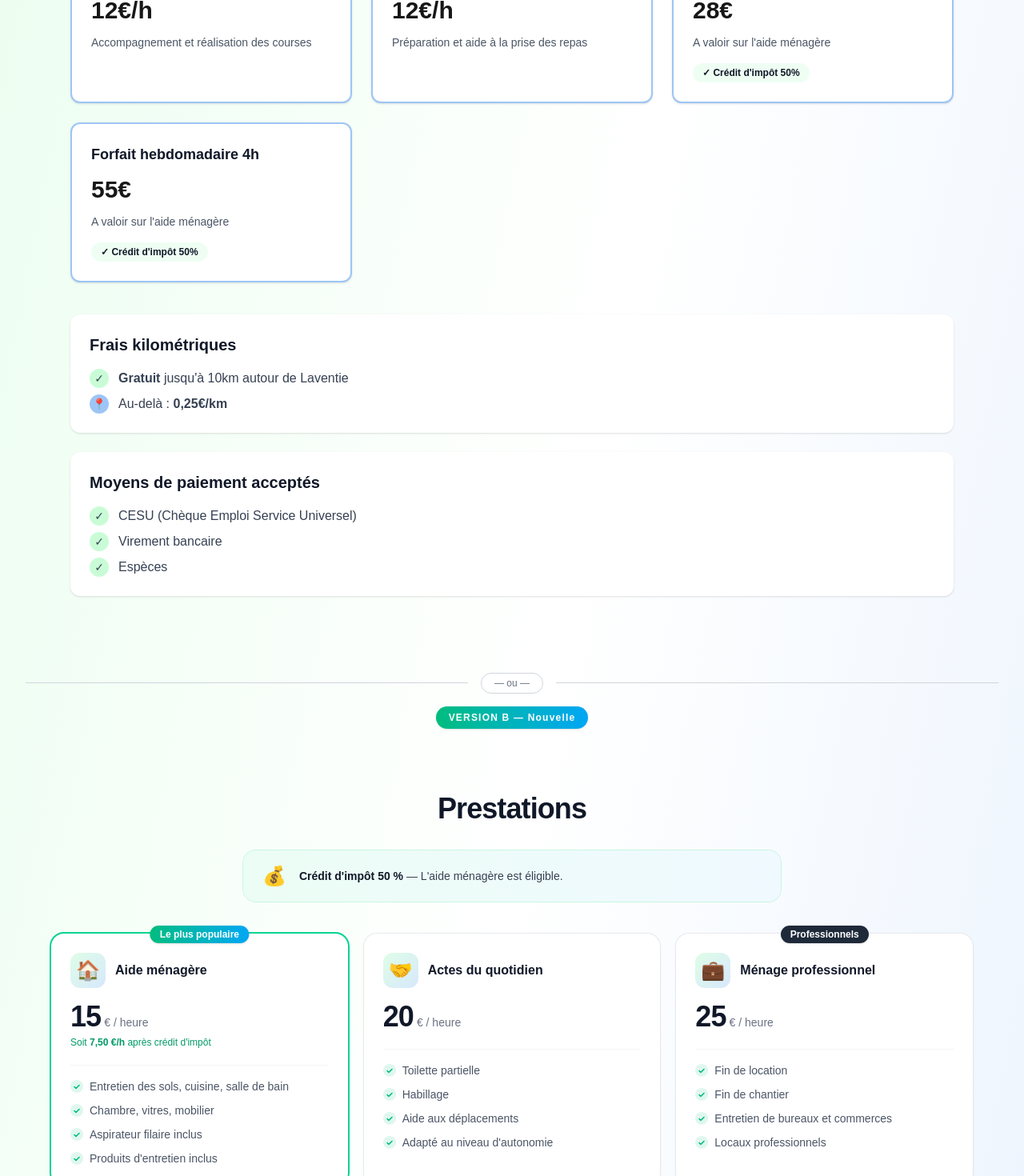
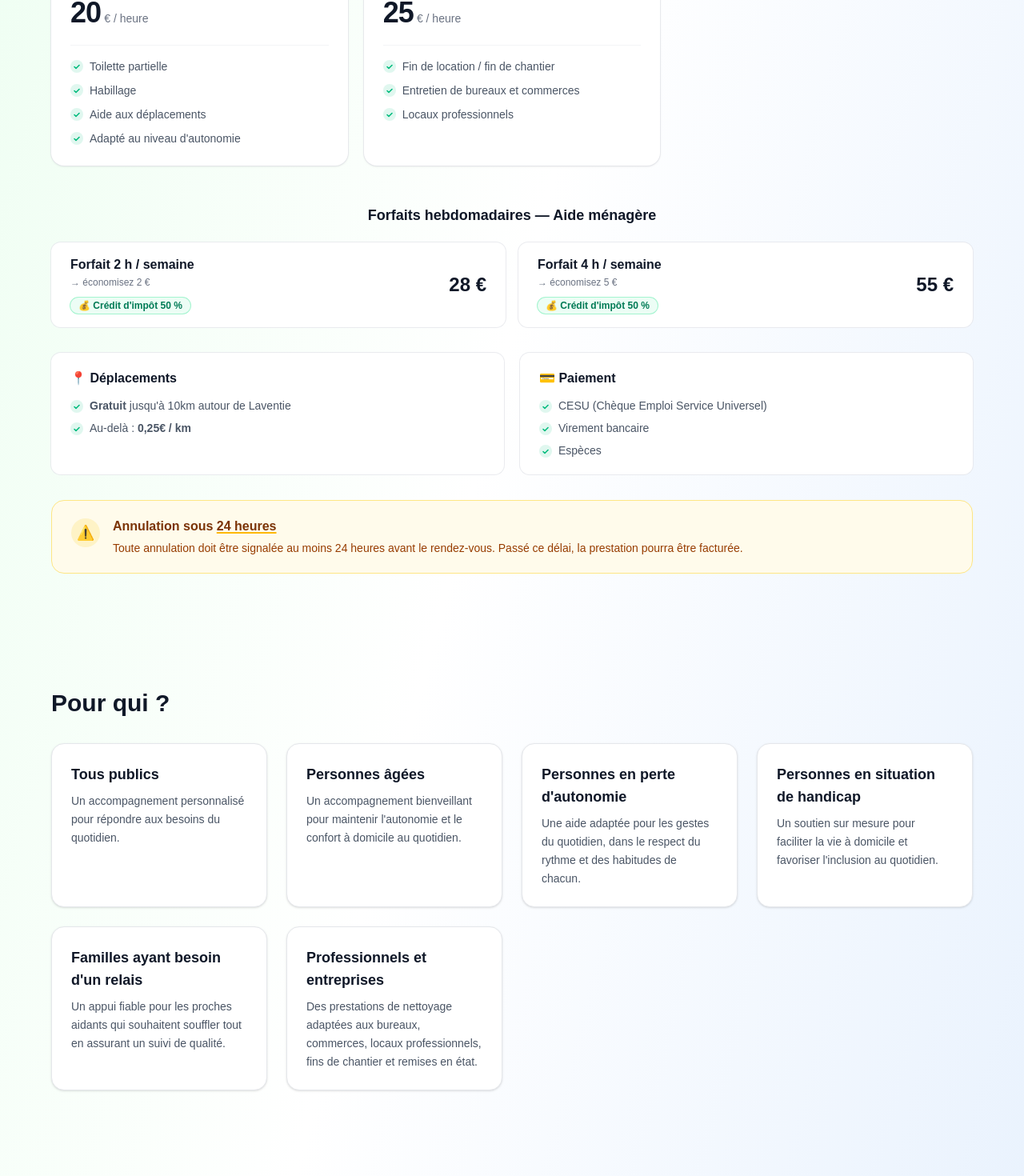
Before and after one commit to nboyet/amservices, a Next.js app: page / in a window 1280 px wide. Shown: the part 2060-3530 px from the top of the page at 80% size. Built offline with nearby package versions, Linux system fonts and the light colour scheme.

Commit message:
feat: add cancellation policy (24h notice) across tarifs and contact sections

```diff
--- /dev/null
+++ b/app/_components/CancellationNotice.tsx
@@ -0,0 +1,73 @@
+import type { FC } from "react";
+import type { CancellationPolicy } from "../_types";
+
+interface CancellationNoticeProps {
+  policy: CancellationPolicy;
+  /** "banner" = ambre proéminent (section tarifs), "inline" = sobre (section contact) */
+  variant?: "banner" | "inline";
+}
+
+const CancellationNotice: FC<CancellationNoticeProps> = ({
+  policy,
+  variant = "inline",
+}) => {
+  if (variant === "banner") {
+    return (
+      <div
+        role="note"
+        aria-label="Politique d'annulation"
+        className="flex items-start gap-4 rounded-2xl border border-amber-200 bg-amber-50 px-6 py-5"
+      >
+        {/* Icon */}
+        <span
+          className="mt-0.5 flex h-9 w-9 shrink-0 items-center justify-center rounded-full bg-amber-100 text-lg"
+          aria-hidden="true"
+        >
+          ⚠️
+        </span>
+
+        {/* Content */}
+        <div>
+          <p className="font-semibold text-amber-900">
+            Annulation sous{" "}
+            <span className="underline decoration-amber-400 decoration-2 underline-offset-2">
+              {policy.noticePeriod}
+            </span>
+          </p>
+          <p className="mt-1 text-sm leading-relaxed text-amber-800">
+            {policy.note}
+          </p>
+        </div>
+      </div>
+    );
+  }
+
+  // variant === "inline"
+  return (
+    <div
+      role="note"
+      aria-label="Politique d'annulation"
+      className="flex items-start gap-3 rounded-xl border border-amber-200/80 bg-amber-50/60 px-4 py-3"
+    >
+      <span className="mt-0.5 shrink-0 text-amber-500" aria-hidden="true">
+        <svg
+          width="16"
+          height="16"
+          viewBox="0 0 16 16"
+          fill="none"
+          aria-hidden="true"
+        >
+          <path
+            d="M8 1.5a6.5 6.5 0 1 0 0 13 6.5 6.5 0 0 0 0-13ZM0 8a8 8 0 1 1 16 0A8 8 0 0 1 0 8Zm9-1v5H7V7h2ZM8 6a1 1 0 1 1 0-2 1 1 0 0 1 0 2Z"
+            fill="currentColor"
+          />
+        </svg>
+      </span>
+      <p className="text-xs leading-relaxed text-amber-800">
+        <strong className="font-semibold">Annulation :</strong> {policy.note}
+      </p>
+    </div>
+  );
+};
+
+export default CancellationNotice;
--- a/app/_components/ServicesPricingSection.tsx
+++ b/app/_components/ServicesPricingSection.tsx
@@ -1,5 +1,6 @@
 import type { FC } from "react";
-import type { TarifItem, TravelFees } from "../_types";
+import type { TarifItem, TravelFees, CancellationPolicy } from "../_types";
+import CancellationNotice from "./CancellationNotice";
 
 // ---------------------------------------------------------------------------
 // Types
@@ -10,22 +11,22 @@
   icon: string;
   title: string;
   price: string;
-  unit?: string; // e.g. "/ heure"
+  unit?: string;
   features: string[];
   taxCredit?: boolean;
-  badge?: string; // optional top badge label ("Particuliers" | "Professionnels")
-  highlight?: boolean; // draws the emerald ring
+  badge?: string;
+  highlight?: boolean;
 }
 
 interface ServicesPricingSectionProps {
   tarifs: TarifItem[];
   travelFees: TravelFees;
   paymentMethods: string[];
+  cancellationPolicy: CancellationPolicy;
 }
 
 // ---------------------------------------------------------------------------
 // Static card definitions
-// Keep all editorial content here so content.ts isn't touched.
 // ---------------------------------------------------------------------------
 
 const PRICING_CARDS: PricingCard[] = [
@@ -41,35 +42,8 @@
     features: [
       "Entretien des sols, cuisine, salle de bain",
       "Chambre, vitres, mobilier",
-      "Aspirateur filaire inclus",
-      "Produits d'entretien inclus",
-    ],
-  },
-  {
-    id: "actes-quotidiens",
-    icon: "🤝",
-    title: "Actes du quotidien",
-    price: "20",
-    unit: "€ / heure",
-    features: [
-      "Toilette partielle",
-      "Habillage",
-      "Aide aux déplacements",
-      "Adapté au niveau d'autonomie",
-    ],
-  },
-  {
-    id: "menage-pro",
-    icon: "💼",
-    title: "Ménage professionnel",
-    price: "25",
-    unit: "€ / heure",
-    badge: "Professionnels",
-    features: [
-      "Fin de location",
-      "Fin de chantier",
-      "Entretien de bureaux et commerces",
-      "Locaux professionnels",
+      "Aspirateur filaire fourni",
+      "Produits d'entretien fournis",
     ],
   },
   {
@@ -94,6 +68,32 @@
       "Préparation des repas",
       "Aide à la prise des repas",
       "Respect des habitudes alimentaires",
+    ],
+  },
+  {
+    id: "actes-quotidiens",
+    icon: "🤝",
+    title: "Actes du quotidien",
+    price: "20",
+    unit: "€ / heure",
+    features: [
+      "Toilette partielle",
+      "Habillage",
+      "Aide aux déplacements",
+      "Adapté au niveau d'autonomie",
+    ],
+  },
+  {
+    id: "menage-pro",
+    icon: "💼",
+    title: "Ménage professionnel",
+    price: "25",
+    unit: "€ / heure",
+    badge: "Professionnels",
+    features: [
+      "Fin de location / fin de chantier",
+      "Entretien de bureaux et commerces",
+      "Locaux professionnels",
     ],
   },
 ];
@@ -153,10 +153,11 @@
   return (
     <article
       className={`relative flex flex-col rounded-2xl bg-white p-6 shadow-sm transition-shadow duration-200 hover:shadow-md ${
-        card.highlight ? "ring-2 ring-emerald-400" : "ring-1 ring-gray-200/80"
+        card.highlight
+          ? "ring-2 ring-emerald-400"
+          : "ring-1 ring-gray-200/80"
       }`}
     >
-      {/* Top badge */}
       {card.badge && (
         <div className="absolute -top-3 left-1/2 -translate-x-1/2">
           <span
@@ -171,7 +172,6 @@
         </div>
       )}
 
-      {/* Icon + title */}
       <div className="mb-4 flex items-center gap-3">
         <span
           className="flex h-11 w-11 shrink-0 items-center justify-center rounded-xl bg-gradient-to-br from-mint/60 to-sky/40 text-2xl"
@@ -182,7 +182,6 @@
         <h3 className="text-base font-semibold text-gray-900">{card.title}</h3>
       </div>
 
-      {/* Price */}
       <div className="mb-5">
         <div className="flex items-baseline gap-1">
           <span className="text-4xl font-bold tracking-tight text-gray-900">
@@ -194,23 +193,13 @@
         </div>
         {card.taxCredit && (
           <p className="mt-1 text-xs text-emerald-600">
-            Soit{" "}
-            <strong>
-              {(Number(card.price) / 2)
-                .toPrecision(3)
-                .toString()
-                .replace(".", ",")}{" "}
-              €/h{" "}
-            </strong>{" "}
-            après crédit d&apos;impôt
+            Soit <strong>7,50 €/h</strong> après crédit d&apos;impôt
           </p>
         )}
       </div>
 
-      {/* Divider */}
       <div className="mb-4 h-px bg-gray-100" />
 
-      {/* Features */}
       <ul className="flex flex-col gap-2.5">
         {card.features.map((f) => (
           <li key={f} className="flex items-start gap-2 text-sm text-gray-600">
@@ -219,6 +208,12 @@
           </li>
         ))}
       </ul>
+
+      {card.taxCredit && (
+        <div className="mt-5">
+          <TaxBadge />
+        </div>
+      )}
     </article>
   );
 }
@@ -230,25 +225,32 @@
 const ServicesPricingSection: FC<ServicesPricingSectionProps> = ({
   travelFees,
   paymentMethods,
+  cancellationPolicy,
 }) => {
   return (
     <section className="px-4 py-16 sm:px-6 sm:py-20">
       <div className="mx-auto max-w-6xl">
         {/* Section header */}
         <div className="mb-4 text-center">
+          <p className="mb-2 text-xs font-semibold uppercase tracking-[0.18em] text-emerald-600">
+            Tarifs transparents
+          </p>
           <h2 className="text-3xl font-bold tracking-tight text-gray-900 sm:text-4xl">
-            Prestations
+            Nos prestations
           </h2>
+          <p className="mx-auto mt-3 max-w-xl text-base text-gray-500">
+            Un tarif clair pour chaque service. Pas de frais cachés.
+          </p>
         </div>
 
-        {/* Tax credit highlight banner */}
+        {/* Tax credit banner */}
         <div className="mx-auto mb-10 mt-8 flex max-w-2xl items-center gap-4 rounded-2xl bg-gradient-to-r from-emerald-50 to-sky-50 px-6 py-4 ring-1 ring-emerald-200/60">
-          <span className="text-2xl" aria-hidden="true">
-            💰
-          </span>
+          <span className="text-2xl" aria-hidden="true">💰</span>
           <p className="text-sm text-gray-700">
             <strong className="text-gray-900">Crédit d&apos;impôt 50 %</strong>{" "}
-            — L&apos;aide ménagère est éligible.
+            — L&apos;aide ménagère à domicile est éligible. Une heure facturée
+            15&nbsp;€ ne vous coûte réellement que{" "}
+            <strong className="text-emerald-700">7,50 €</strong>.
           </p>
         </div>
 
@@ -287,23 +289,15 @@
           </div>
         </div>
 
-        <div className="mt-12">
-          <h3 className="mb-5 text-center text-lg font-semibold text-gray-900">
-            Frais annexes et moyens de paiement
-          </h3>
-          {/* Info row: travel fees + payment */}
+        {/* Travel fees + payment */}
         <div className="mt-8 grid gap-5 sm:grid-cols-2">
-            {/* Travel fees */}
           <div className="rounded-xl bg-white px-6 py-5 ring-1 ring-gray-200/80">
-              <p className="mb-3 font-semibold text-gray-900">
-                📍 Déplacements
-              </p>
+            <p className="mb-3 font-semibold text-gray-900">📍 Déplacements</p>
             <ul className="space-y-2 text-sm text-gray-600">
               <li className="flex items-center gap-2">
                 <CheckIcon />
                 <span>
-                    <strong>Gratuit</strong> jusqu&apos;à{" "}
-                    {travelFees.freeRadius}
+                  <strong>Gratuit</strong> jusqu&apos;à {travelFees.freeRadius}
                 </span>
               </li>
               <li className="flex items-center gap-2">
@@ -315,7 +309,6 @@
             </ul>
           </div>
 
-            {/* Payment */}
           <div className="rounded-xl bg-white px-6 py-5 ring-1 ring-gray-200/80">
             <p className="mb-3 font-semibold text-gray-900">💳 Paiement</p>
             <ul className="space-y-2 text-sm text-gray-600">
@@ -328,6 +321,10 @@
             </ul>
           </div>
         </div>
+
+        {/* Cancellation policy banner */}
+        <div className="mt-8">
+          <CancellationNotice policy={cancellationPolicy} variant="banner" />
         </div>
       </div>
     </section>
--- a/app/_data/content.ts
+++ b/app/_data/content.ts
@@ -46,31 +46,31 @@
   audienceProfiles: [
     {
       id: "all",
-      title: "Tous publics", // TODO: personalise
+      title: "Tous publics",
       description:
         "Un accompagnement personnalisé pour répondre aux besoins du quotidien.",
     },
     {
       id: "personnes-agees",
-      title: "Personnes âgées", // TODO: personalise
+      title: "Personnes âgées",
       description:
         "Un accompagnement bienveillant pour maintenir l'autonomie et le confort à domicile au quotidien.",
     },
     {
       id: "perte-autonomie",
-      title: "Personnes en perte d'autonomie", // TODO: personalise
+      title: "Personnes en perte d'autonomie",
       description:
         "Une aide adaptée pour les gestes du quotidien, dans le respect du rythme et des habitudes de chacun.",
     },
     {
       id: "handicap",
-      title: "Personnes en situation de handicap", // TODO: personalise
+      title: "Personnes en situation de handicap",
       description:
         "Un soutien sur mesure pour faciliter la vie à domicile et favoriser l'inclusion au quotidien.",
     },
     {
       id: "familles",
-      title: "Familles ayant besoin d'un relais", // TODO: personalise
+      title: "Familles ayant besoin d'un relais",
       description:
         "Un appui fiable pour les proches aidants qui souhaitent souffler tout en assurant un suivi de qualité.",
     },
@@ -83,12 +83,12 @@
   ],
 
   zoneSurroundingNote:
-    "Les interventions peuvent également se dérouler dans les communes voisines. N'hésitez pas à me contacter pour vérifier votre secteur.", // TODO: personalise
+    "Les interventions peuvent également se dérouler dans les communes voisines. N'hésitez pas à me contacter pour vérifier votre secteur.",
 
   provider: {
-    name: "Amandine Macé", // TODO: personalise
-    role: "aide à domicile", // TODO: personalise
-    photoSrc: "/amandine.jpg", // TODO: personalise — set to a path like "/photo-prestataire.jpg" once available
+    name: "Amandine Macé",
+    role: "aide à domicile",
+    photoSrc: "/amandine.jpg",
     photoWidth: 400,
     photoHeight: 400,
     experienceText:
@@ -148,10 +148,16 @@
     },
   ],
 
-  contactAvailability: "Disponible du lundi au vendredi, de 8 h à 18 h.", // TODO: personalise
+  contactAvailability: "Disponible du lundi au vendredi, de 8 h à 18 h.",
 
   contactInvitation:
-    "Appelez-moi ou envoyez-moi un e-mail pour échanger sur vos besoins. Je vous répondrai dans les plus brefs délais.", // TODO: personalise
+    "Appelez-moi ou envoyez-moi un e-mail pour échanger sur vos besoins. Je vous répondrai dans les plus brefs délais.",
+
+  cancellationPolicy: {
+    noticePeriod: "24 heures",
+    consequence: "facturation possible de la prestation",
+    note: "Toute annulation doit être signalée au moins 24 heures avant le rendez-vous. Passé ce délai, la prestation pourra être facturée.",
+  },
 
   tarifs: [
     {
@@ -217,7 +223,7 @@
   ],
 
   footer: {
-    name: "AM Services — Aide à domicile", // TODO: personalise // TODO: personalise — max 10 items
+    name: "AM Services — Aide à domicile",
     phone: "07 82 68 79 54",
     email: "amandine.mace2@gmail.com",
     legalUrl: "/mentions-legales",
--- a/app/_types/index.ts
+++ b/app/_types/index.ts
@@ -49,6 +49,12 @@
   feePerKm: string; // e.g. "0,25€"
 }
 
+export interface CancellationPolicy {
+  noticePeriod: string;   // e.g. "24 heures"
+  consequence: string;    // short description of what may happen
+  note: string;           // full sentence shown in UI
+}
+
 export interface SiteContent {
   phone: string;
   email: string;
@@ -63,5 +69,6 @@
   paymentMethods: string[];
   contactAvailability: string;
   contactInvitation: string;
+  cancellationPolicy: CancellationPolicy;
   footer: FooterData;
 }
--- a/app/page.tsx
+++ b/app/page.tsx
@@ -1,7 +1,6 @@
 import { CONTENT } from "./_data/content";
 import HeroSection from "./_components/HeroSection";
 import ServicesSection from "./_components/ServicesSection";
-import TarifsSection from "./_components/TarifsSection";
 import ServicesPricingSection from "./_components/ServicesPricingSection";
 import AudienceSection from "./_components/AudienceSection";
 import PresentationSection from "./_components/PresentationSection";
@@ -14,55 +13,17 @@
       <section id="accueil">
         <HeroSection phone={CONTENT.phone} zone={CONTENT.zone} />
       </section>
-
-      {/* ─────────────────────────────────────────────────────────────────────
-          VERSION A — Composants actuels (ServicesSection + TarifsSection)
-          ───────────────────────────────────────────────────────────────── */}
-      <div className="relative">
-        <div className="sticky top-20 z-40 flex justify-center">
-          <span className="rounded-full bg-gray-800/90 px-4 py-1.5 text-xs font-semibold tracking-widest text-white shadow backdrop-blur">
-            VERSION A — Actuelle
-          </span>
-        </div>
       <section id="services">
         <ServicesSection services={CONTENT.services} />
       </section>
       <section id="tarifs">
-          <TarifsSection
-            tarifs={CONTENT.tarifs}
-            travelFees={CONTENT.travelFees}
-            paymentMethods={CONTENT.paymentMethods}
-          />
-        </section>
-      </div>
-
-      {/* Separator */}
-      <div className="relative my-4 flex items-center gap-4 px-8">
-        <div className="h-px flex-1 bg-gray-300" />
-        <span className="rounded-full border border-gray-300 bg-white px-4 py-1 text-xs font-medium text-gray-500">
-          — ou —
-        </span>
-        <div className="h-px flex-1 bg-gray-300" />
-      </div>
-
-      {/* ─────────────────────────────────────────────────────────────────────
-          VERSION B — Nouveau composant ServicesPricingSection
-          ───────────────────────────────────────────────────────────────── */}
-      <div className="relative">
-        <div className="sticky top-20 z-40 flex justify-center">
-          <span className="rounded-full bg-gradient-to-r from-emerald-500 to-sky-500 px-4 py-1.5 text-xs font-semibold tracking-widest text-white shadow">
-            VERSION B — Nouvelle
-          </span>
-        </div>
-        <section id="services-v2">
         <ServicesPricingSection
           tarifs={CONTENT.tarifs}
           travelFees={CONTENT.travelFees}
           paymentMethods={CONTENT.paymentMethods}
+          cancellationPolicy={CONTENT.cancellationPolicy}
         />
       </section>
-      </div>
-
       <AudienceSection profiles={CONTENT.audienceProfiles} />
       <section id="qui-suis-je">
         <PresentationSection provider={CONTENT.provider} />
@@ -74,6 +35,7 @@
           email={CONTENT.email}
           availability={CONTENT.contactAvailability}
           invitationText={CONTENT.contactInvitation}
+          cancellationPolicy={CONTENT.cancellationPolicy}
         />
       </section>
     </div>
```
Also changed, not shown: app/_components/ContactSection.tsx (+9 -0 lines). Lines whose indentation alone changed are shown as unchanged.
